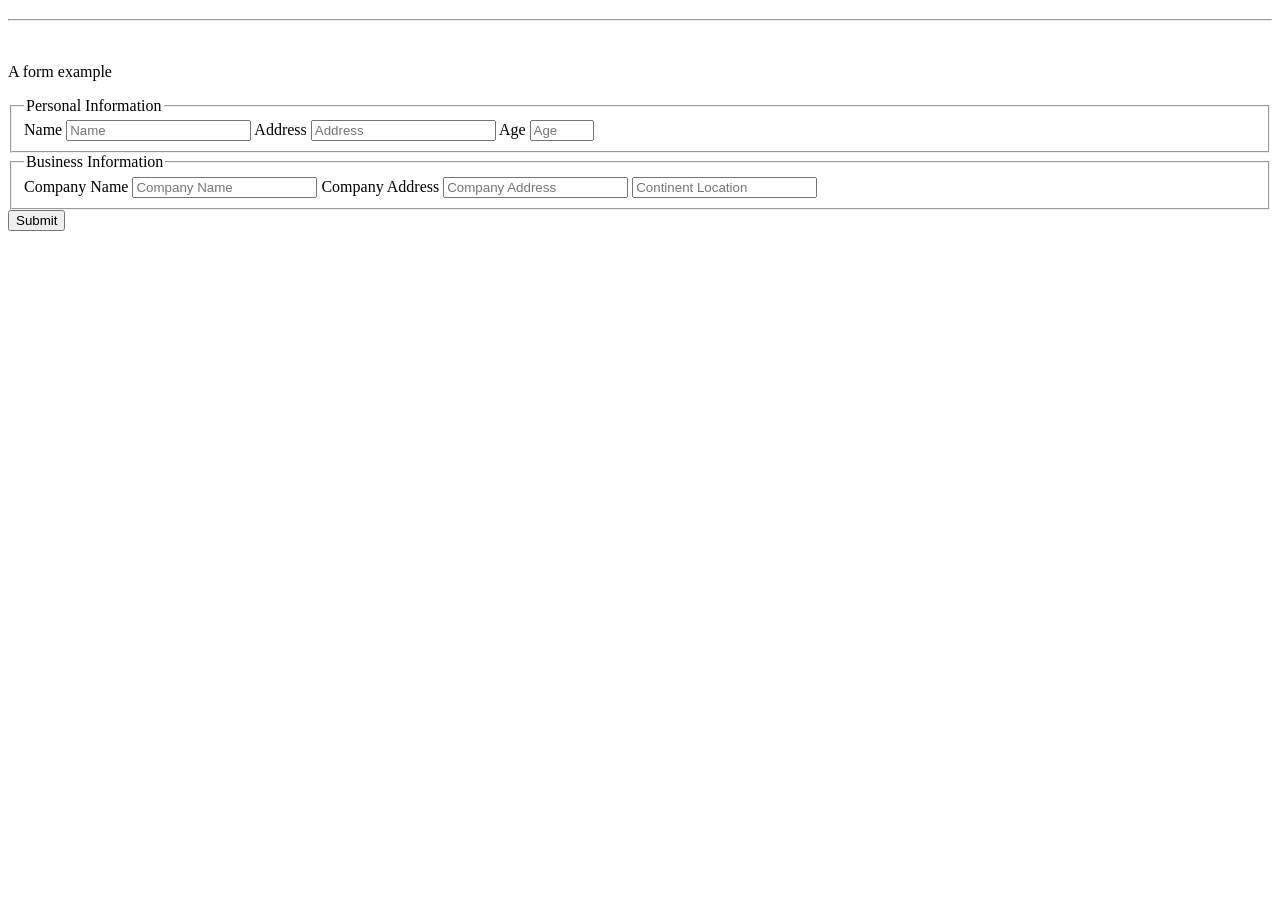
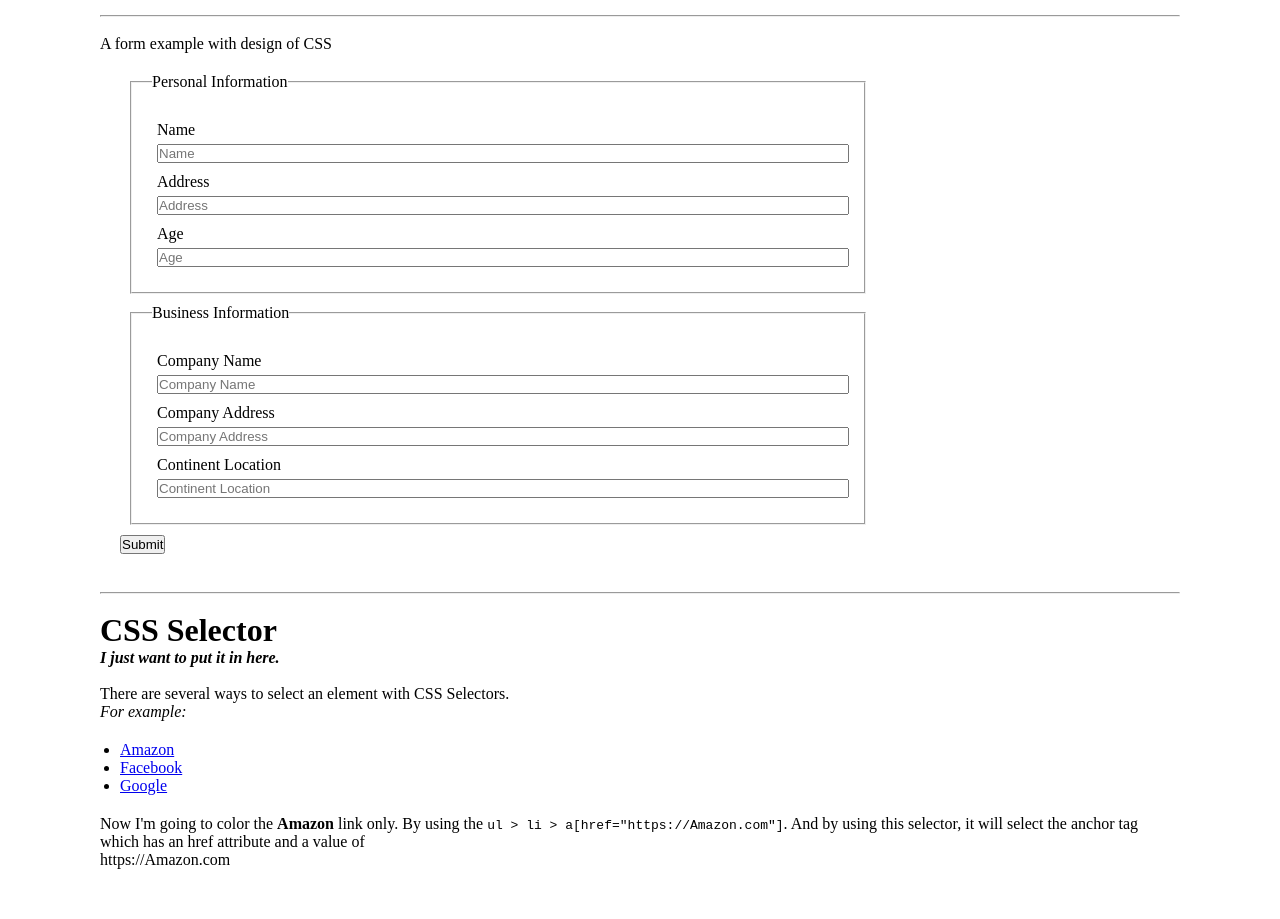
Before and after one commit to jakenapay/lecture1, a plain HTML site: page index.html in a window 1280 px wide. Shown: the part 108-1027 px from the top of the page. Before the commit the page ends 800 px from the top, so only its background shows below. Drawn offline with Linux system fonts and the light colour scheme.

Commit message:
Index.html was updated, Styles.css added.

```diff
--- a/index.html
+++ b/index.html
@@ -6,19 +6,21 @@
     <meta http-equiv="X-UA-Compatible" content="IE=edge">
     <meta name="viewport" content="width=device-width, initial-scale=1.0">
     <title>Lecture 1</title>
+    <link rel="stylesheet" href="styles.css">
 </head>
 
 <body>
+    <div id="wrapper">
         <section class="introduction">
-        <h1>Lecture 1</h1>
-        <p>This is another lecture.</p>
+            <h1 class="title">Lecture 1</h1>
+            <p class="subtitle">Documentation of important points in lecture 1 </p>
             <br>
             <hr><br>
-        <p>A form example</p>
+            <p>A form example with design of CSS</p>
         </section>
 
-    <form action="">
-        <fieldset id="personal-information">
+        <form action="" id="form1">
+            <fieldset id="personal-information" class="fieldsets">
                 <legend>Personal Information</legend>
                 <label for="name">Name</label>
                 <input type="text" placeholder="Name" id="name" name="name">
@@ -29,7 +31,7 @@
                 <label for="age">Age</label>
                 <input type="number" placeholder="Age" id="age" name="age" min="1" max="100">
             </fieldset>
-        <fieldset id="business">
+            <fieldset id="business" class="fieldsets">
                 <legend>Business Information</legend>
                 <label for="company_name">Company Name</label>
                 <input type="text" placeholder="Company Name" id="company_name" name="company_name">
@@ -37,7 +39,8 @@
                 <input type="text" placeholder="Company Address" id="company_address" name="company_address">
 
                 <!-- Company continents based -->
-            <input name="continent" list="continents" placeholder="Continent Location">
+                <label for="continent">Continent Location</label>
+                <input name="continent" id="continent" list="continents" placeholder="Continent Location">
                 <datalist id="continents">
                     <option value="Africa">
                     <option value="Asia">
@@ -50,6 +53,28 @@
             </fieldset>
             <button type="submit">Submit</button>
         </form>
+        <br>
+        <hr><br>
+        <section id="css-selector">
+            <p class="title">CSS Selector</p>
+            <p class="subtitle">I just want to put it in here.</p>
+            <br>
+            <p>There are several ways to select an element with CSS Selectors.</p>
+            <p><i>For example:</i></p>
+
+            <ul class="ul-examples">
+                <li><a href="https://Amazon.com" target="_blank">Amazon</a></li>
+                <li><a href="https://facebook.com" target="_blank">Facebook</a></li>
+                <li><a href="http://google.com" target="_blank">Google</a></li>
+            </ul>
+            <p>Now I'm going to color the <b>Amazon</b> link only. By using the
+                <code>ul > li > a[href="https://Amazon.com"]</code>. And by using this selector, it will select the
+                anchor tag which has an href attribute and a value of
+            <blockquote>https://Amazon.com</blockquote>
+            </p>
+
+        </section>
+    </div>
 
 </body>
 
--- /dev/null
+++ b/styles.css
@@ -0,0 +1,63 @@
+*,
+html {
+    margin: 0;
+    padding: 0;
+    box-sizing: border-box;
+}
+
+:root {
+    --primary-color: rgb(255, 0, 0);
+}
+
+body {
+    /* background-color: var(--primary-color); */
+    margin: 0px;
+    padding: 0;
+}
+
+#wrapper {
+    /* top left-right bottom */
+    margin: 50px 100px 50px;
+}
+
+.title {
+    font-weight: 800;
+    font-size: 2rem;
+}
+
+.subtitle {
+    font-weight: 600;
+    font-style: italic;
+}
+
+/* FORM 1 */
+#form1 {
+    margin: 20px;
+    width: 70%;
+}
+
+.fieldsets {
+    padding: 20px;
+    margin: 10px;
+}
+
+.fieldsets>label {
+    display: block;
+    width: 100%;
+    margin: 10px 5px 5px;
+}
+
+.fieldsets>input {
+    display: block;
+    width: 100%;
+    margin: 5px;
+}
+
+.highlighted-text {
+    font-weight: 600;
+}
+
+/* CSS SELECTORS */
+.ul-examples {
+    margin: 20px;
+}
```
Lines whose indentation alone changed are shown as unchanged.
